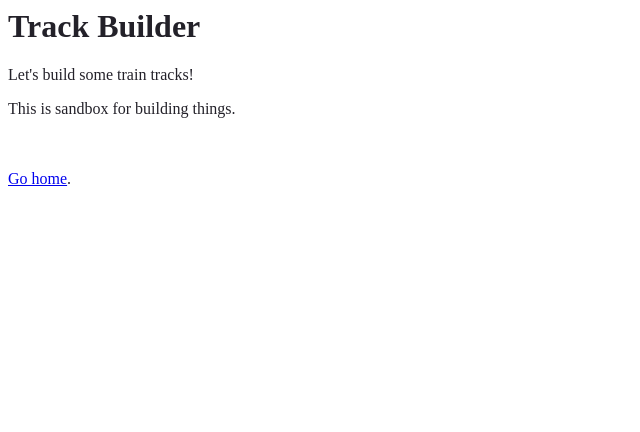
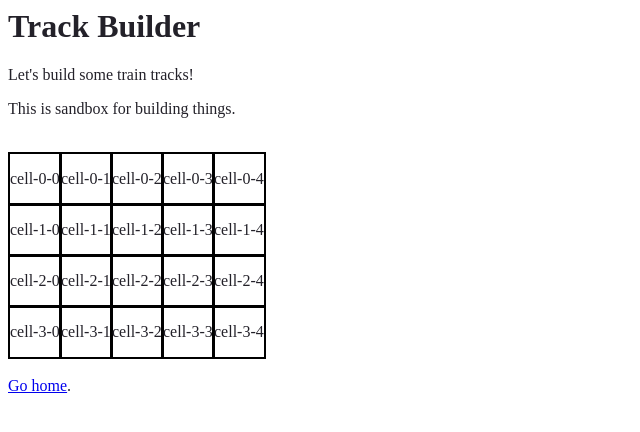
Before and after one commit to nemoninja/react-projects, a Gatsby site: page /TrackBuilder in a window 1280 px wide. Shown: the whole page, without its empty margins (0-640 px from the left). Built offline with nearby package versions, Linux system fonts and the light colour scheme; Gatsby itself is replaced by a stand-in of ours.

Commit message:
Add grid to TB

```diff
--- a/src/pages/TrackBuilder.js
+++ b/src/pages/TrackBuilder.js
@@ -3,8 +3,57 @@ import "../styles/MainPage.module.css";
 import paths from "../paths";
 import { Link } from "gatsby";
 
+const numRows = 4;
+const numCols = 5;
+const cellEdge = "50px"; // 50px by 50pxs
+
 const TrackSandbox = () => {
-  return <div>a cell</div>;
+  return CreateGrid();
+};
+
+const CreateGrid = () => {
+  const Cells = [];
+  for (let i = 0; i < numRows; i++) {
+    for (let j = 0; j < numCols; j++) {
+      Cells.push(CreateCell(i, j));
+    }
+  }
+
+  return (
+    <div
+      className="container"
+      style={{
+        display: "grid",
+        gridGap: 1,
+        gridTemplateColumns: `repeat(${numCols}, 1fr)`,
+        gridTemplateRows: `repeat(${numRows}, 1fr)`,
+        width: cellEdge,
+        border: "solid 2px black",
+      }}
+    >
+      {Cells}
+    </div>
+  );
+};
+
+const CreateCell = (rowIndex, colIndex) => {
+  const cellKey = `cell-${rowIndex}-${colIndex}`;
+  return (
+    <div
+      className={cellKey}
+      id={cellKey}
+      style={{
+        height: cellEdge,
+        width: cellEdge,
+        border: "solid 2px black",
+        margin: -2,
+        display: "flex",
+        alignItems: "center",
+      }}
+    >
+      {cellKey}
+    </div>
+  );
 };
 
 const TrackBuilderPage = () => {
@@ -15,7 +64,7 @@ const TrackBuilderPage = () => {
         <p>Let's build some train tracks!</p>
         <p>This is sandbox for building things.</p>
         <br />
-        {TrackSandbox}
+        {TrackSandbox()}
       </div>
       <div>
         <br />
```
